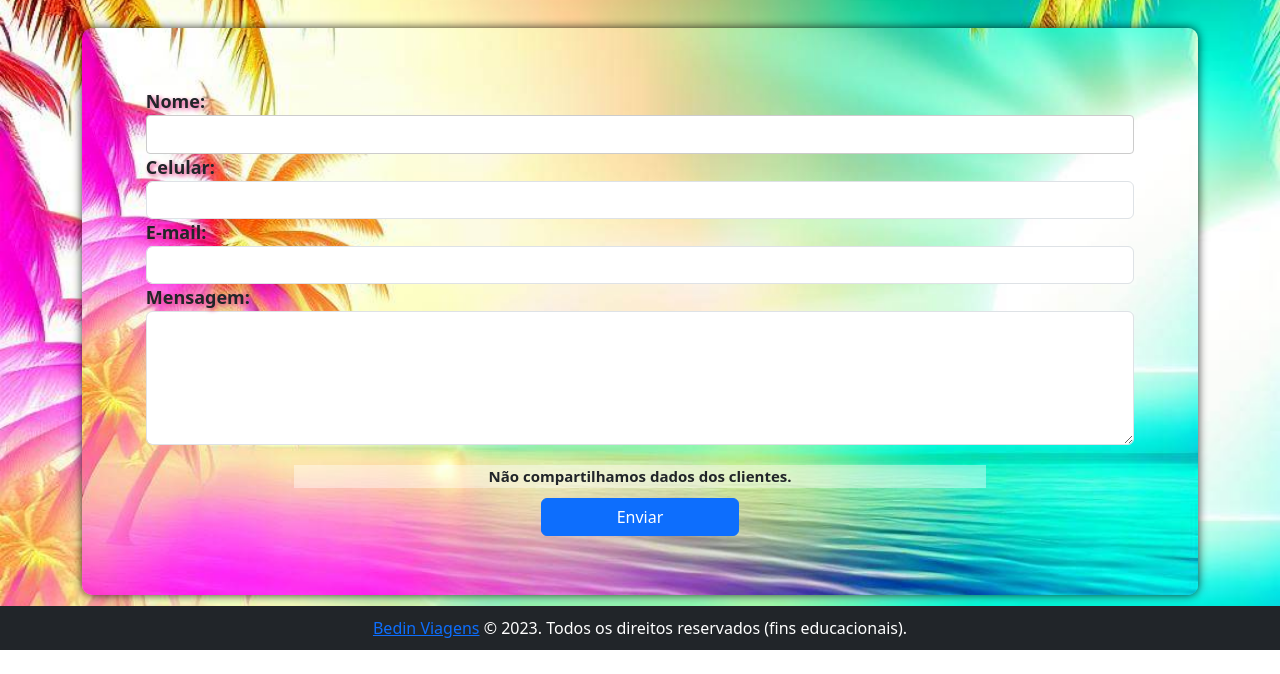
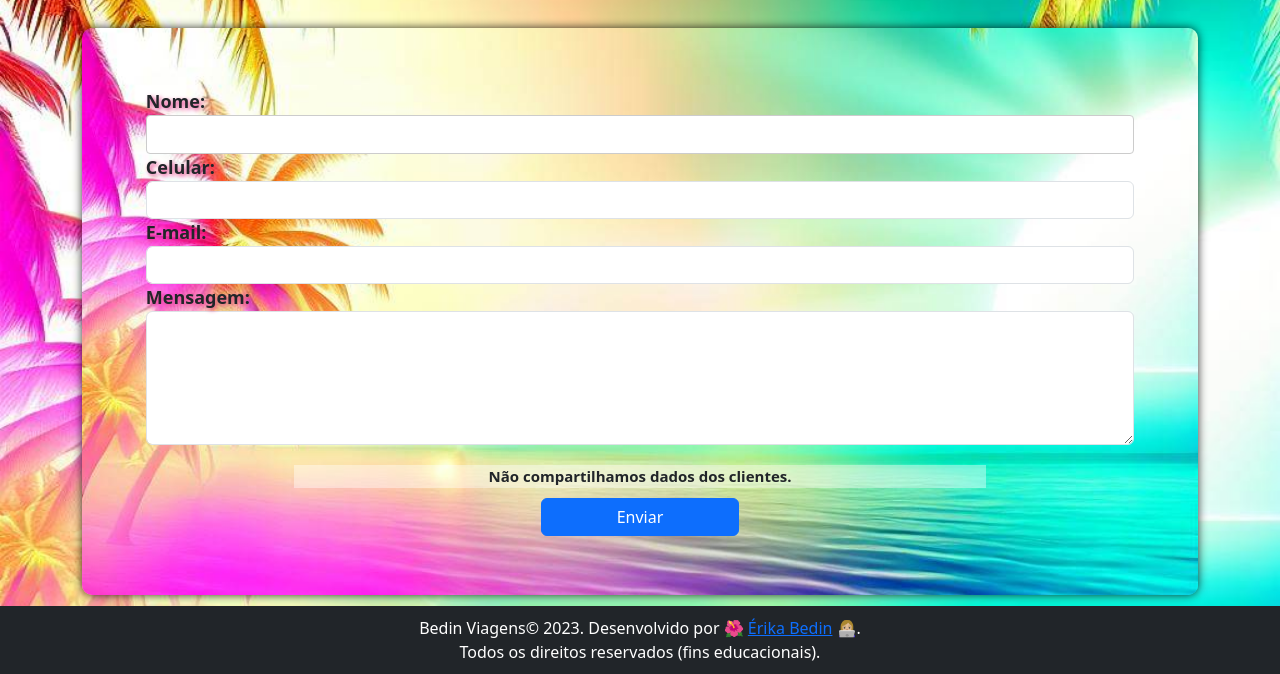
Before and after one commit to erika-bedin/BedinViagens, a plain HTML site: page contato.html in a window 1280 px wide. Shown: the part 189-863 px from the top of the page. Before the commit the page ends 839 px from the top, so only its background shows below. Drawn offline with nearby package versions, Linux system fonts and the light colour scheme.

```diff
--- a/contato.html
+++ b/contato.html
@@ -121,7 +121,7 @@
     </script>
   </main>
   <footer class="footer footer-dark bg-dark text-white text-center"> <!-- Adicionado a classe 'bg-dark' -->
-    <a href="https://github.com/erika-bedin">Bedin Viagens</a> © 2023. Todos os direitos reservados (fins educacionais).
+    Bedin Viagens© 2023. Desenvolvido por 🌺 <a href="https://github.com/erika-bedin">Érika Bedin</a> 👩🏼‍💻. <br> Todos os direitos reservados (fins educacionais).
   </footer>
 </body>
 </html>
```
Also changed, not shown: destino.html (+1 -1 lines), index.html (+1 -1 lines), pesquisa.html (+1 -1 lines), promocoes.html (+1 -1 lines).
